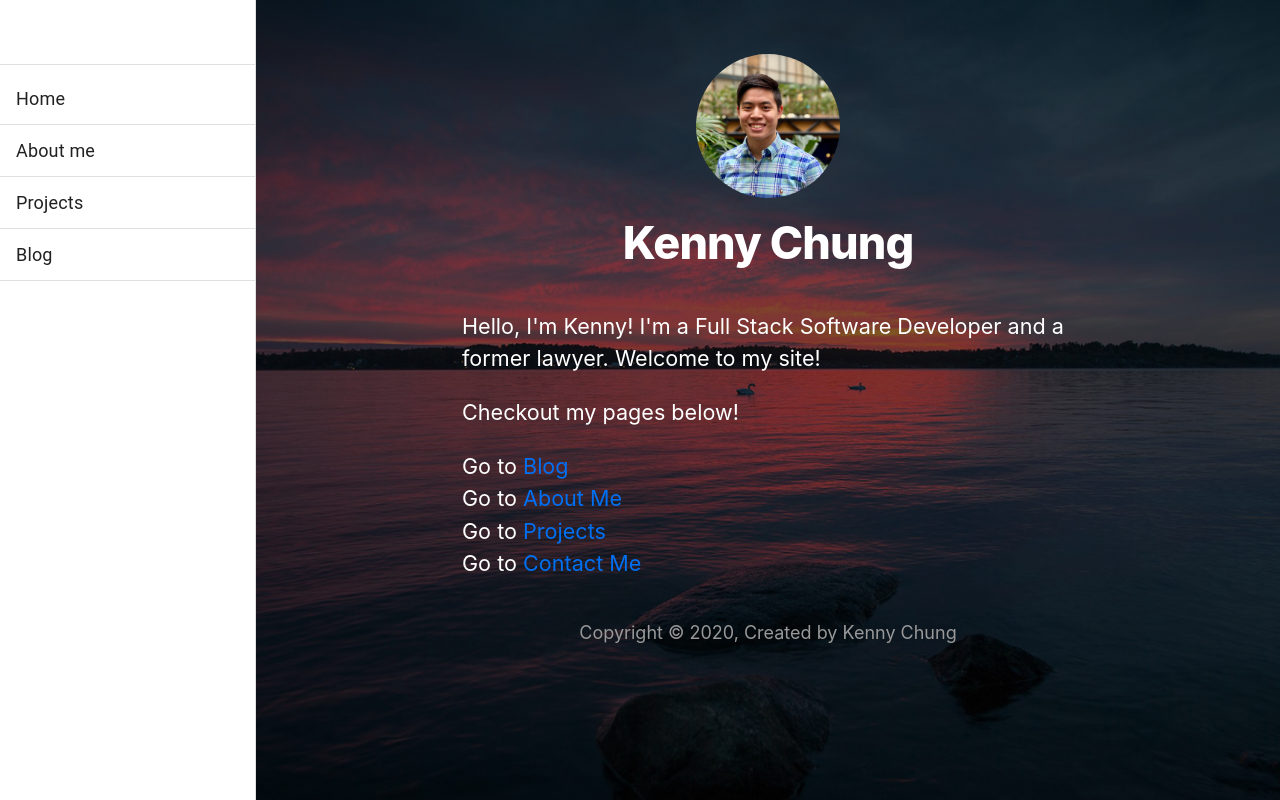
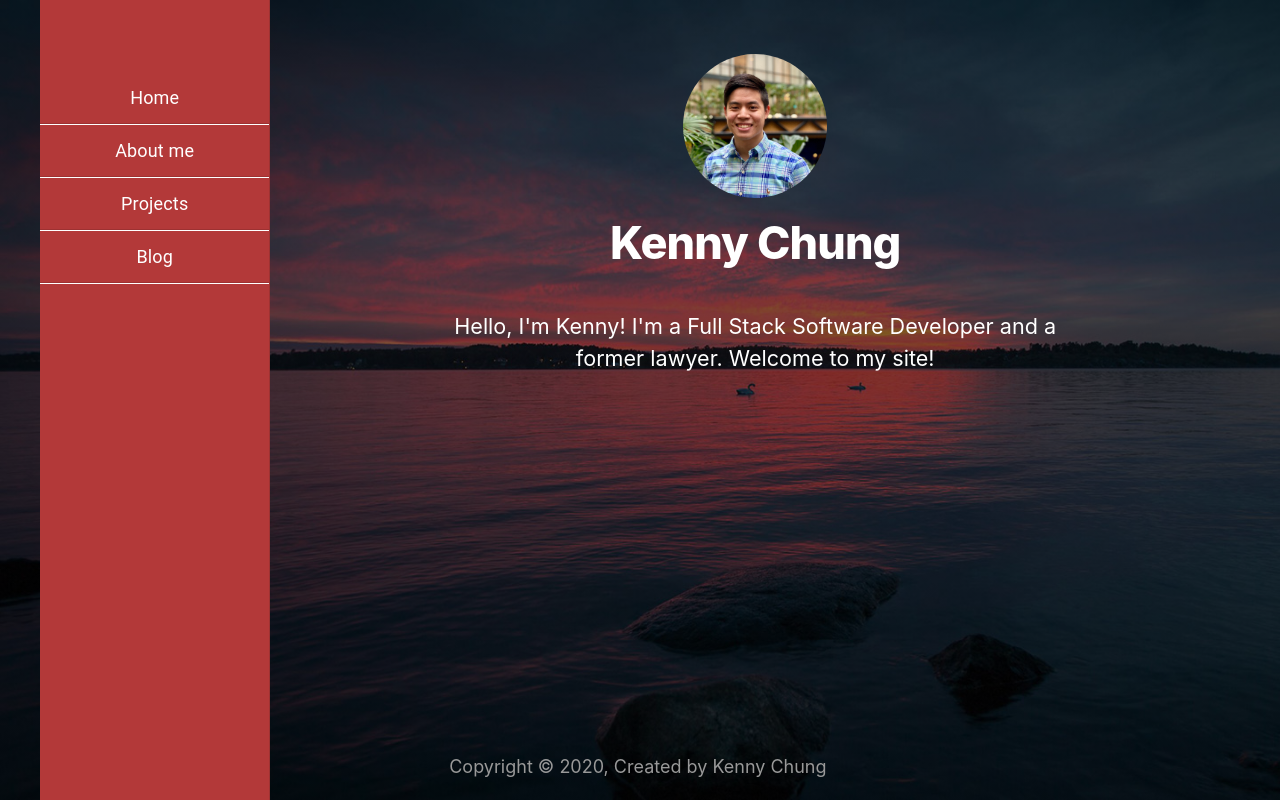
Before and after one commit to Kenny-Gin1/kennychung-portfolio, a Next.js app: page / in a window 1280 px wide. Built offline with nearby package versions, Linux system fonts and the light colour scheme.

Commit message:
Further updated sidebar with styling and consistent routing

```diff
--- a/components/layout.js
+++ b/components/layout.js
@@ -73,5 +73,6 @@ export default function Layout({ children, home }) {
         </div>
       )}
     </div>
+
   </div>)
 }
--- /dev/null
+++ b/components/listitems.js
@@ -0,0 +1,42 @@
+import List from '@material-ui/core/List';
+import ListItem from '@material-ui/core/ListItem';
+import ListItemText from '@material-ui/core/ListItemText';
+import Link from "next/link";
+import Divider from '@material-ui/core/Divider';
+import { makeStyles } from '@material-ui/core/styles';
+
+const useStyles = makeStyles((theme) => ({
+    root: {
+      display: 'flex',
+    },
+    divider: {
+        backgroundColor: 'white'
+    },
+    text: {
+        textAlign: 'center',
+        color: 'white'
+    }
+
+}));
+
+
+export default function ListItems () {
+const classes = useStyles()
+
+return (
+<>
+<List component="nav">
+          {[['Home', '/'], ['About me', '/about'], ['Projects','/projects'], ['Blog', '/blog']].map((text) => (
+            <>
+            <Link href={text[1]} key={text}>
+            <ListItem button divider key={text}>
+              <ListItemText primary={text[0]} className={classes.text} />
+            </ListItem>
+            </Link>
+            <Divider classes={{root: classes.divider}}/>
+            </>
+          ))}
+        </List>
+        </>
+        )
+}
--- a/components/sidebar.js
+++ b/components/sidebar.js
@@ -1,14 +1,10 @@
 import React from 'react';
 import { makeStyles } from '@material-ui/core/styles';
 import Drawer from '@material-ui/core/Drawer';
-import List from '@material-ui/core/List';
-import Divider from '@material-ui/core/Divider';
-import ListItem from '@material-ui/core/ListItem';
-import ListItemIcon from '@material-ui/core/ListItemIcon';
-import ListItemText from '@material-ui/core/ListItemText';
-import HomeIcon from '@material-ui/icons/Home'
+import ListItems from './listitems'
 
-const drawerWidth = '20vw';
+const drawerWidth = '18vw';
+
 
 const useStyles = makeStyles((theme) => ({
   root: {
@@ -19,7 +15,8 @@ const useStyles = makeStyles((theme) => ({
   },
   drawerPaper: {
     width: drawerWidth,
-    backgroundColor: 'white',
+    backgroundColor: '#b33939',
+    marginLeft: theme.spacing(5)
   },
   // necessary for content to be below app bar
   toolbar: theme.mixins.toolbar,
@@ -29,9 +26,10 @@ const useStyles = makeStyles((theme) => ({
   },
 }));
 
+
+
 export default function SideBar() {
   const classes = useStyles();
-
   return (
     <div className={classes.root}>
       <Drawer
@@ -43,15 +41,9 @@ export default function SideBar() {
         anchor="left"
       >
         <div className={classes.toolbar} />
-        <Divider />
-        <List>
-          {['Home', 'About me', 'Projects', 'Blog'].map((text, index) => (
-            <ListItem button divider key={text}>
-              <ListItemText primary={text} />
-            </ListItem>
-          ))}
-        </List>
+        <ListItems />
       </Drawer>
+
     </div>
   );
 }
--- a/components/styles/layout.module.css
+++ b/components/styles/layout.module.css
@@ -3,6 +3,8 @@
 }
 
 .container {
+  display: flex;
+  flex-direction: column;
     max-width: 36rem;
     padding: 0 1rem;
     margin: auto;
@@ -16,8 +18,9 @@
   }
 
   .footer {
-    display: flex;
-    justify-content: center;
+    position: fixed;
+    bottom: 0px;
+    text-align: center;
   }
 
   .headerImage {
--- a/components/styles/utils.module.css
+++ b/components/styles/utils.module.css
@@ -50,3 +50,7 @@
   .lightText {
     color: #999;
   }
+
+  .textCenter {
+    text-align: center;
+  }
--- a/package.json
+++ b/package.json
@@ -10,6 +10,7 @@
   "dependencies": {
     "@material-ui/core": "^4.10.1",
     "@material-ui/icons": "^4.9.1",
+    "@material-ui/styles": "^4.10.0",
     "date-fns": "^2.14.0",
     "fs": "0.0.1-security",
     "gray-matter": "^4.0.2",
--- a/pages/index.js
+++ b/pages/index.js
@@ -1,6 +1,5 @@
 import Head from "next/head";
 import Layout, { siteTitle } from "../components/layout";
-import Link from "next/link";
 import utilStyles from "../components/styles/utils.module.css";
 import { getSortedPostsData } from "../lib/posts";
 
@@ -11,32 +10,9 @@ export default function Home({ allPostsData }) {
         <title>{siteTitle}</title>
       </Head>
       <section className={utilStyles.headingMd}>
-        <p>
+        <p className={utilStyles.textCenter}>
           Hello, I'm Kenny! I'm a Full Stack Software Developer and a former
           lawyer. Welcome to my site!
-        </p>
-        <p>Checkout my pages below!</p>
-        <p>
-          Go to
-          <Link href="/blog">
-            <a> Blog</a>
-          </Link>
-          <br />
-          Go to{" "}
-          <Link href="/about">
-            <a> About Me</a>
-          </Link>
-          <br />
-          Go to{" "}
-          <Link href="/projects">
-            <a> Projects</a>
-          </Link>
-          <br />
-          Go to{" "}
-          <Link href="/contact">
-            <a> Contact Me</a>
-          </Link>
-          <br />
         </p>
       </section>
 
--- a/pages/projects/index.js
+++ b/pages/projects/index.js
@@ -1,9 +1,9 @@
 import Link from 'next/link';
+import Layout from '../../components/layout';
 
 export default function Projects() {
     return (
-    <>
+    <Layout>
     <h1>You are inside of the Projects</h1>
-    <Link href="/"><a>Go back</a></Link>
-    </>)
+    </Layout>)
 }
```
Also changed, not shown: components/socialmediaicons.js (added, +22 -0 lines), pages/about/index.js (+4 -4 lines), 1 other file (tests, documents, lock files or other folders).
